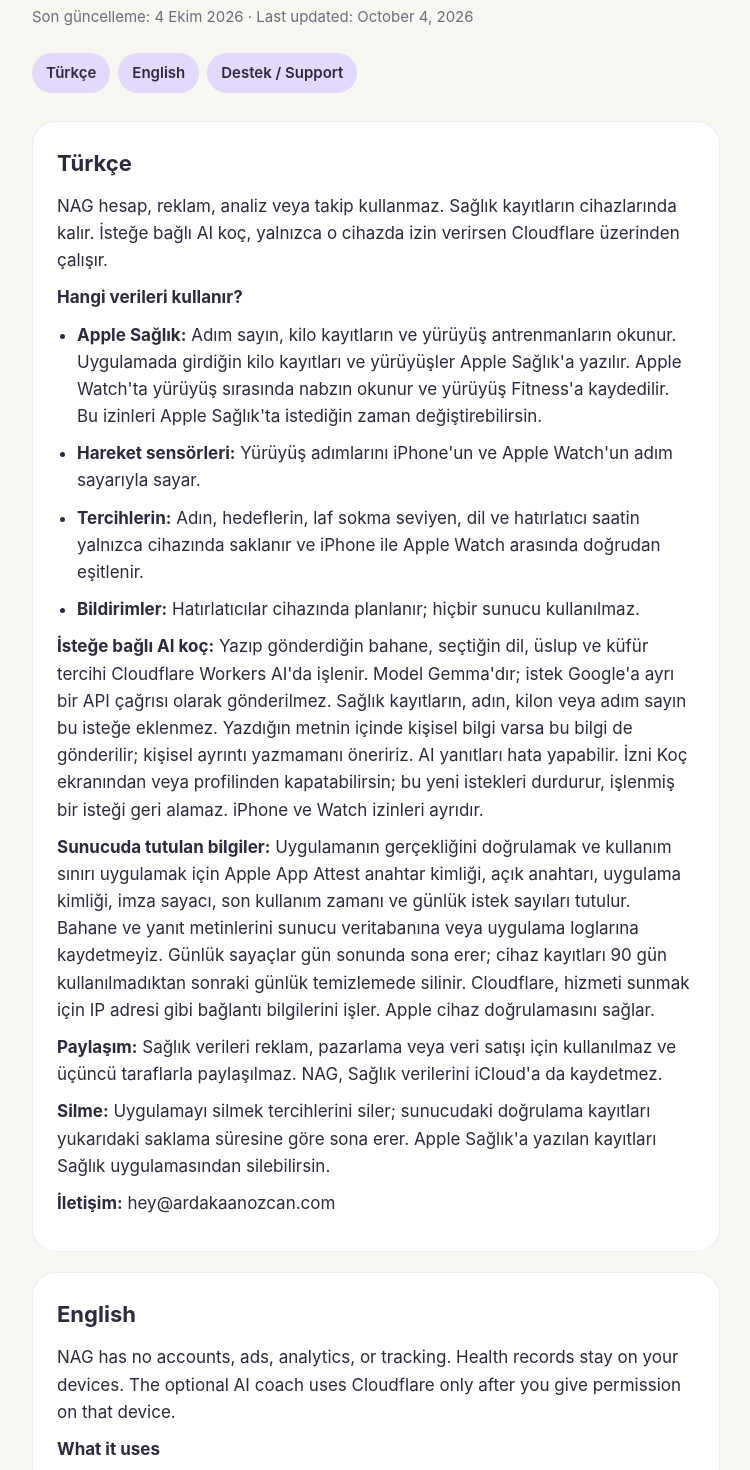
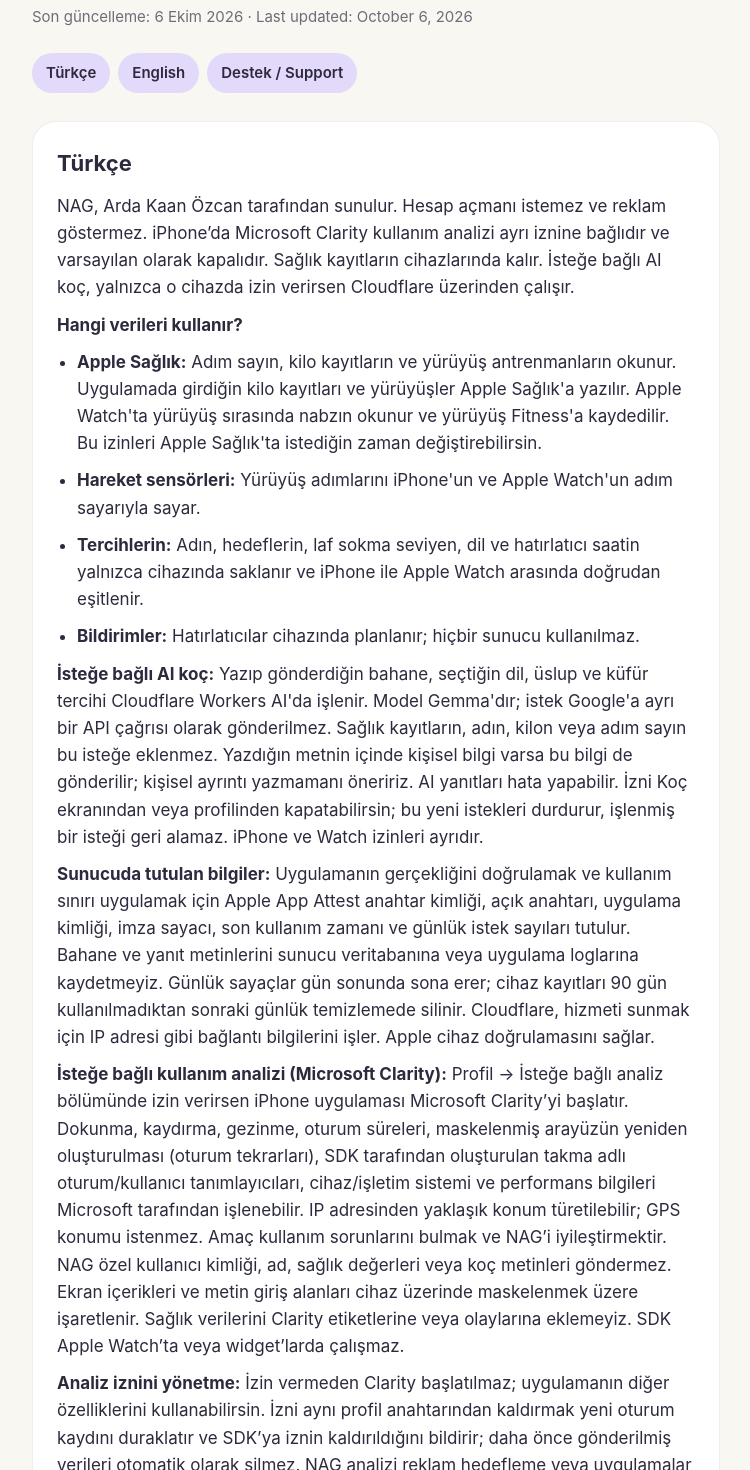
Before and after one commit to ardakaano/nag-privacy, a plain HTML site: page index.html in a window 1280 px wide. Shown: the part 117-1587 px from the top of the page, without its empty margins (264-1014 px from the left). Drawn offline with Linux system fonts and the light colour scheme.

Commit message:
Disclose optional Clarity analytics and consent controls

```diff
--- a/index.html
+++ b/index.html
@@ -14,7 +14,7 @@
     <img src="icon.png" alt="NAG">
     <h1>Gizlilik Politikası<br>Privacy Policy</h1>
   </header>
-  <p class="updated">Son güncelleme: 4 Ekim 2026 · Last updated: October 4, 2026</p>
+  <p class="updated">Son güncelleme: 6 Ekim 2026 · Last updated: October 6, 2026</p>
   <nav>
     <a href="#tr">Türkçe</a>
     <a href="#en">English</a>
@@ -23,7 +23,7 @@
 
   <section id="tr" lang="tr">
 <h2>Türkçe</h2>
-    <p>NAG hesap, reklam, analiz veya takip kullanmaz. Sağlık kayıtların cihazlarında kalır. İsteğe bağlı AI koç, yalnızca o cihazda izin verirsen Cloudflare üzerinden çalışır.</p>
+<p>NAG, Arda Kaan Özcan tarafından sunulur. Hesap açmanı istemez ve reklam göstermez. iPhone’da Microsoft Clarity kullanım analizi ayrı iznine bağlıdır ve varsayılan olarak kapalıdır. Sağlık kayıtların cihazlarında kalır. İsteğe bağlı AI koç, yalnızca o cihazda izin verirsen Cloudflare üzerinden çalışır.</p>
 <p><strong>Hangi verileri kullanır?</strong></p>
 <ul>
 <li><strong>Apple Sağlık:</strong> Adım sayın, kilo kayıtların ve yürüyüş antrenmanların okunur. Uygulamada girdiğin kilo kayıtları ve yürüyüşler Apple Sağlık&#x27;a yazılır. Apple Watch&#x27;ta yürüyüş sırasında nabzın okunur ve yürüyüş Fitness&#x27;a kaydedilir. Bu izinleri Apple Sağlık&#x27;ta istediğin zaman değiştirebilirsin.</li>
@@ -33,14 +33,17 @@
 </ul>
 <p><strong>İsteğe bağlı AI koç:</strong> Yazıp gönderdiğin bahane, seçtiğin dil, üslup ve küfür tercihi Cloudflare Workers AI&#x27;da işlenir. Model Gemma&#x27;dır; istek Google&#x27;a ayrı bir API çağrısı olarak gönderilmez. Sağlık kayıtların, adın, kilon veya adım sayın bu isteğe eklenmez. Yazdığın metnin içinde kişisel bilgi varsa bu bilgi de gönderilir; kişisel ayrıntı yazmamanı öneririz. AI yanıtları hata yapabilir. İzni Koç ekranından veya profilinden kapatabilirsin; bu yeni istekleri durdurur, işlenmiş bir isteği geri alamaz. iPhone ve Watch izinleri ayrıdır.</p>
 <p><strong>Sunucuda tutulan bilgiler:</strong> Uygulamanın gerçekliğini doğrulamak ve kullanım sınırı uygulamak için Apple App Attest anahtar kimliği, açık anahtarı, uygulama kimliği, imza sayacı, son kullanım zamanı ve günlük istek sayıları tutulur. Bahane ve yanıt metinlerini sunucu veritabanına veya uygulama loglarına kaydetmeyiz. Günlük sayaçlar gün sonunda sona erer; cihaz kayıtları 90 gün kullanılmadıktan sonraki günlük temizlemede silinir. Cloudflare, hizmeti sunmak için IP adresi gibi bağlantı bilgilerini işler. Apple cihaz doğrulamasını sağlar.</p>
+<p><strong>İsteğe bağlı kullanım analizi (Microsoft Clarity):</strong> Profil → İsteğe bağlı analiz bölümünde izin verirsen iPhone uygulaması Microsoft Clarity’yi başlatır. Dokunma, kaydırma, gezinme, oturum süreleri, maskelenmiş arayüzün yeniden oluşturulması (oturum tekrarları), SDK tarafından oluşturulan takma adlı oturum/kullanıcı tanımlayıcıları, cihaz/işletim sistemi ve performans bilgileri Microsoft tarafından işlenebilir. IP adresinden yaklaşık konum türetilebilir; GPS konumu istenmez. Amaç kullanım sorunlarını bulmak ve NAG’i iyileştirmektir. NAG özel kullanıcı kimliği, ad, sağlık değerleri veya koç metinleri göndermez. Ekran içerikleri ve metin giriş alanları cihaz üzerinde maskelenmek üzere işaretlenir. Sağlık verilerini Clarity etiketlerine veya olaylarına eklemeyiz. SDK Apple Watch’ta veya widget’larda çalışmaz.</p>
+<p><strong>Analiz iznini yönetme:</strong> İzin vermeden Clarity başlatılmaz; uygulamanın diğer özelliklerini kullanabilirsin. İzni aynı profil anahtarından kaldırmak yeni oturum kaydını duraklatır ve SDK’ya iznin kaldırıldığını bildirir; daha önce gönderilmiş verileri otomatik olarak silmez. NAG analizi reklam hedefleme veya uygulamalar arası takip için yapılandırmaz. Microsoft’un veri işlemesi <a href="https://privacy.microsoft.com/privacystatement">Microsoft Gizlilik Bildirimi</a> kapsamındadır. <a href="https://learn.microsoft.com/en-us/clarity/setup-and-installation/data-retention">Clarity’nin yayımlanmış saklama politikasına</a> göre oturum tekrarları 30 gün; etiketlenmiş/favori oturumlar ve toplu etkileşim/ısı haritası verileri 9 ay saklanabilir. Microsoft’un hizmet politikaları değişebilir; güncel süreler bağlantıda yer alır.</p>
+<p><strong>Hukuki dayanak ve aktarım:</strong> İsteğe bağlı analiz için rızana; talep ettiğin AI yanıtının sunulması için hizmetin yerine getirilmesine; cihaz doğrulaması ve kötüye kullanım önleme için güvenli hizmet sunma meşru menfaatimize dayanırız. Microsoft ve Cloudflare verileri ülken dışındaki altyapıda işleyebilir. Geçerli mevzuatın sağladığı erişim, düzeltme, silme, itiraz, taşıma ve rızanı geri çekme hakları için aşağıdaki adresten bize ulaşabilirsin; ayrıca yetkili veri koruma kurumuna şikâyet edebilirsin. Sağlık verilerini bir talebe eklemene gerek yoktur.</p>
 <p><strong>Paylaşım:</strong> Sağlık verileri reklam, pazarlama veya veri satışı için kullanılmaz ve üçüncü taraflarla paylaşılmaz. NAG, Sağlık verilerini iCloud&#x27;a da kaydetmez.</p>
-    <p><strong>Silme:</strong> Uygulamayı silmek tercihlerini siler; sunucudaki doğrulama kayıtları yukarıdaki saklama süresine göre sona erer. Apple Sağlık&#x27;a yazılan kayıtları Sağlık uygulamasından silebilirsin.</p>
+<p><strong>Silme:</strong> Analiz verileri için silme taleplerini iletişim adresimize gönderebilirsin. Doğrudan kimlik bilgisi bağlamadığımız için ilgili oturumu bulmak amacıyla ek bilgi gerekebilir. Uygulamayı silmek tercihlerini siler; sunucudaki doğrulama kayıtları yukarıdaki saklama süresine göre sona erer. Apple Sağlık&#x27;a yazılan kayıtları Sağlık uygulamasından silebilirsin.</p>
 <p><strong>İletişim:</strong> hey@ardakaanozcan.com</p>
 </section>
 
   <section id="en" lang="en">
 <h2>English</h2>
-    <p>NAG has no accounts, ads, analytics, or tracking. Health records stay on your devices. The optional AI coach uses Cloudflare only after you give permission on that device.</p>
+<p>NAG is provided by Arda Kaan Özcan. It does not require an account or display ads. Microsoft Clarity usage analytics on iPhone requires separate permission and is off by default. Health records stay on your devices. The optional AI coach uses Cloudflare only after you give permission on that device.</p>
 <p><strong>What it uses</strong></p>
 <ul>
 <li><strong>Apple Health:</strong> reads your steps, weight check-ins, and walking workouts; writes the weight check-ins and walks you record in the app. On Apple Watch it reads heart rate during walks and saves the walk to Fitness. You can change these permissions in Apple Health at any time.</li>
@@ -50,8 +53,11 @@
 </ul>
 <p><strong>Optional AI coach:</strong> The excuse you submit, selected language, tone and profanity preference are processed by Cloudflare Workers AI using Gemma. No separate Google API request is made. Health records, name, weight and step counts are not attached to this request. Personal information you put in your text will also be transmitted; avoid including personal details. AI replies can be wrong. Disable permission in Coach or your profile to stop future requests; this cannot recall an already processed request. iPhone and Watch permissions are independent.</p>
 <p><strong>Server records:</strong> To verify the app and enforce limits, we retain the Apple App Attest key identifier, public key, app identifier, signature counter, last activity time and daily request counts. We do not save excuse or reply text to our server database or application logs. Daily counters expire at the end of the UTC day; device records are removed by the daily cleanup after 90 days of inactivity. Cloudflare processes connection metadata such as IP addresses to provide its service. Apple provides device attestation.</p>
+<p><strong>Optional usage analytics (Microsoft Clarity):</strong> If you opt in under Profile → Optional analytics, the iPhone app starts Microsoft Clarity. Microsoft may process taps, scrolling, navigation, session duration, reconstructions of the masked interface (session replays), SDK-generated pseudonymous session/user identifiers, device/operating system information and performance data. Approximate location may be derived from IP; GPS location is not requested. We use this to find usability problems and improve NAG. NAG does not send custom user identities, names, health values or coach text. Screen contents and text inputs are marked for masking on the device. We do not attach health data to Clarity tags or events. The SDK does not run on Apple Watch or in widgets.</p>
+<p><strong>Managing analytics consent:</strong> Clarity is not initialized before opt-in; other app features remain available. Turning the same profile switch off pauses new session capture and informs the SDK that consent has been withdrawn; it does not automatically delete data already sent. NAG does not configure analytics for advertising targeting or cross-app tracking. Microsoft processes data under the <a href="https://privacy.microsoft.com/privacystatement">Microsoft Privacy Statement</a>. Under <a href="https://learn.microsoft.com/en-us/clarity/setup-and-installation/data-retention">Clarity’s published retention policy</a>, session replay data is retained for 30 days; labeled/favorited sessions and aggregated interaction/heatmap data may be retained for 9 months. Microsoft’s service policies may change; see the linked policy for current periods.</p>
+<p><strong>Legal basis and transfers:</strong> We rely on consent for optional analytics, performance of the requested service for AI replies, and our legitimate interest in providing a secure service for device verification and abuse prevention. Microsoft and Cloudflare may process information on infrastructure outside your country. Depending on applicable law, you can contact us below to exercise rights of access, correction, deletion, objection, portability and withdrawal of consent; you can also complain to your relevant data protection authority. You do not need to include health records in a request.</p>
 <p><strong>Sharing:</strong> Health data is never used for advertising, marketing, or data sales, and is not shared with third parties. NAG does not store Health data in iCloud.</p>
-    <p><strong>Deletion:</strong> deleting the app removes your preferences; server verification records expire according to the retention period above. Records written to Apple Health can be deleted in the Health app.</p>
+<p><strong>Deletion:</strong> You can send analytics deletion requests to our contact address. Because we do not attach direct identity details, additional information may be needed to locate the relevant session. Deleting the app removes your preferences; server verification records expire according to the retention period above. Records written to Apple Health can be deleted in the Health app.</p>
 <p><strong>Contact:</strong> hey@ardakaanozcan.com</p>
 </section>
 
```
Lines whose indentation alone changed are shown as unchanged.
